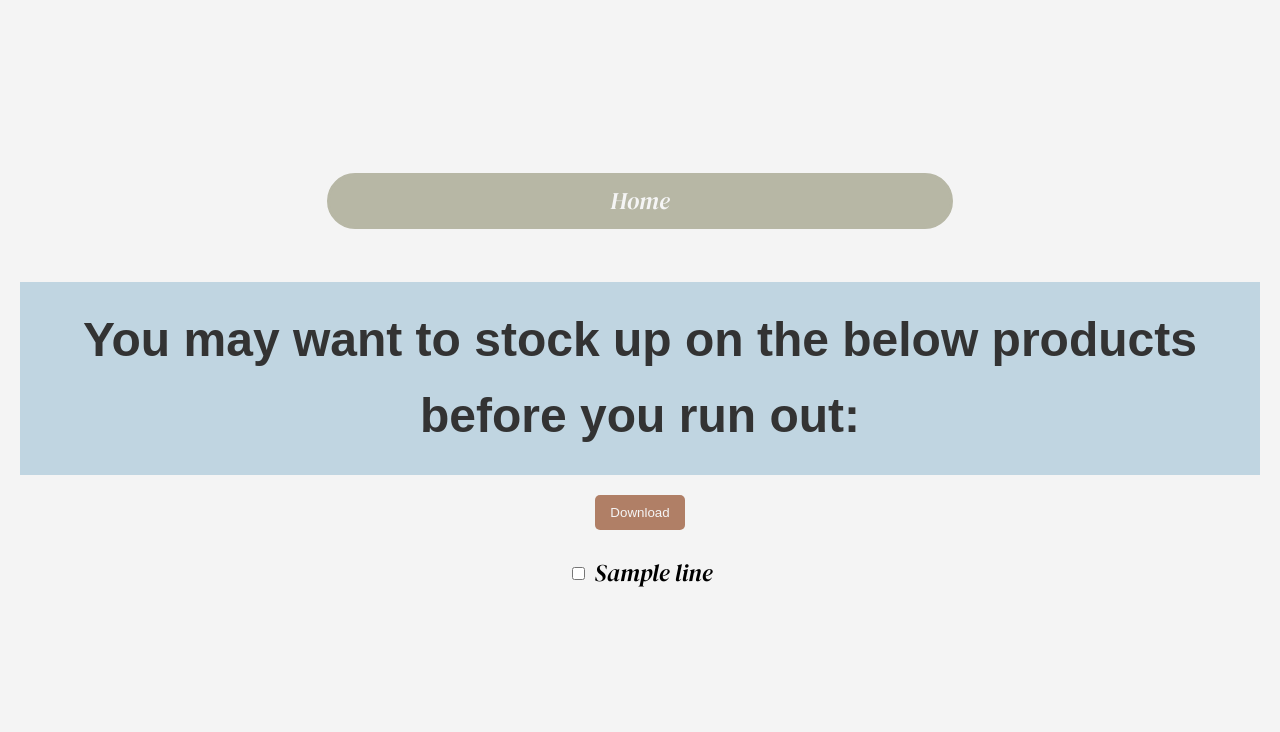
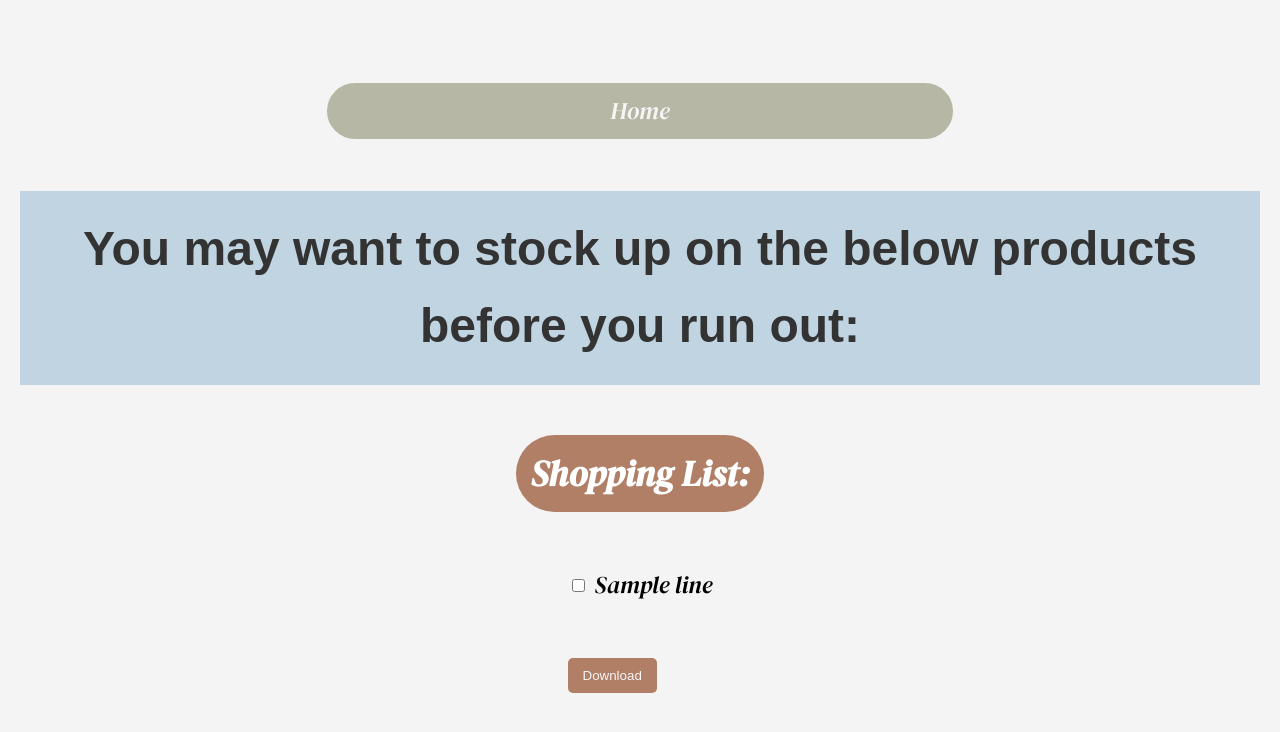
Before and after one commit to somedaysmash/Software4_Group5_Smart_Pantry, a Flask app: template templates/shoppinglist.html in a window 1280 px wide. Shown: the top 732 px of the page. Run offline with Flask 3, Linux system fonts and the light colour scheme; the template is opened without the code that fills it: most values are stand-ins (such as "Sample title", 1, 10 or a date in 2020); parts of the project's set-up code (start-up, migrations or seed data) failed here and were passed over.

Commit message:
css styling

```diff
--- a/static/style.css
+++ b/static/style.css
@@ -386,3 +386,12 @@
     background-color: rgba(169, 115, 87, 0.9);
     font-weight: bold;
 }
+
+.shopping_list{
+    background-color: rgba(169, 115, 87, 0.9);
+    color: white;
+    padding: 10px 15px;
+    border: none;
+    border-radius: 50px;
+    cursor: pointer;
+}
--- a/templates/shoppinglist.html
+++ b/templates/shoppinglist.html
@@ -8,12 +8,13 @@
   <body class='shopping_bg'>
     <h1 class='para'>You may want to stock up on the below products before you run out:</h1>
 
-<!--    <h1> Shopping List </h1>-->
-    <button><a href=" {{url_for('file_downloads')}}" download="list_of_low_stock.txt">Download</a></button>
+    <h2 class="shopping_list"> Shopping List: </h2>
         <ul class="list">
             {% for line in line %}
                <li><input type="checkbox" /> {{line}} </li>
             {% endfor %}
+            <br>
+        <button><a href=" {{url_for('file_downloads')}}" download="list_of_low_stock.txt">Download</a></button>
         </ul>
   </body>
 </html>
```
